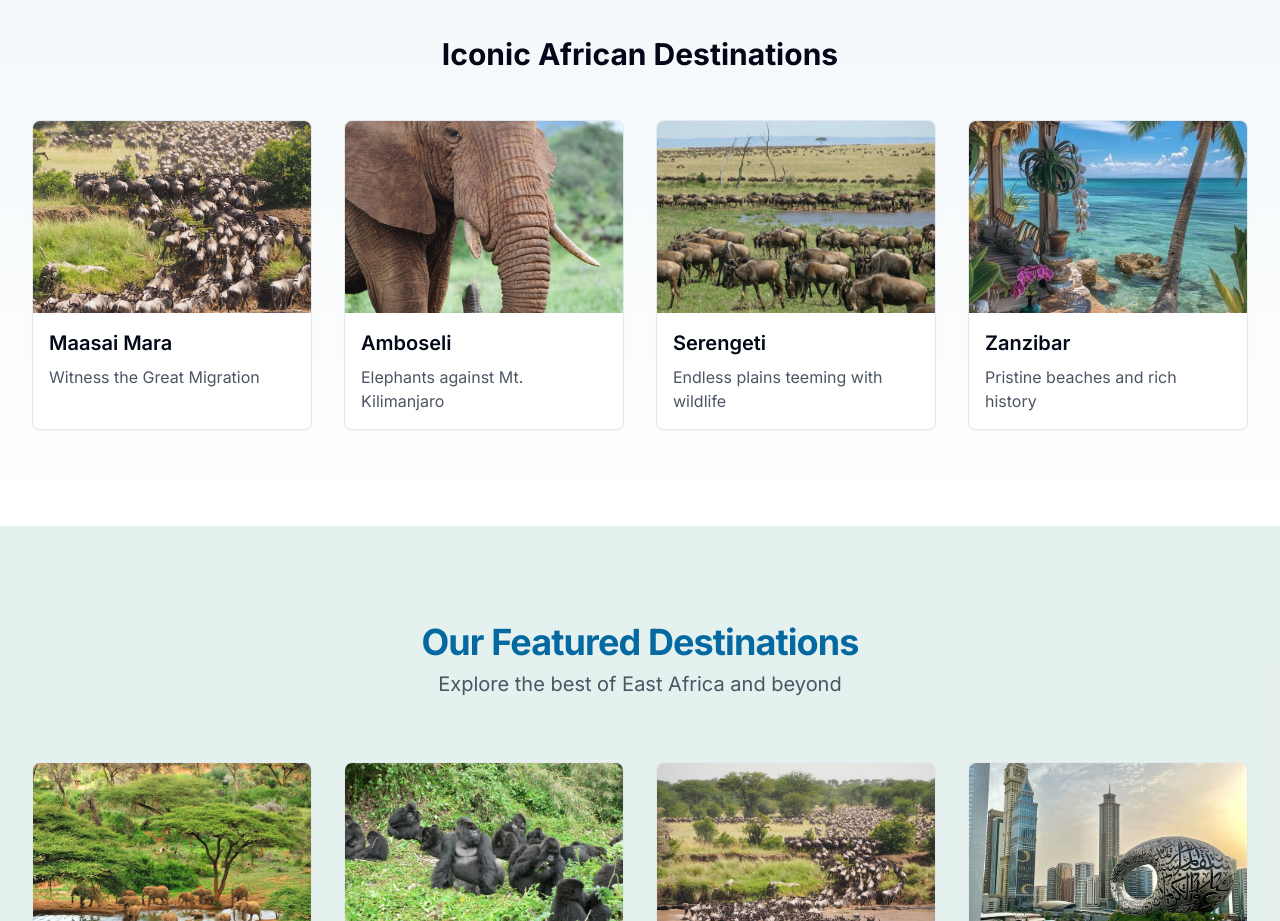
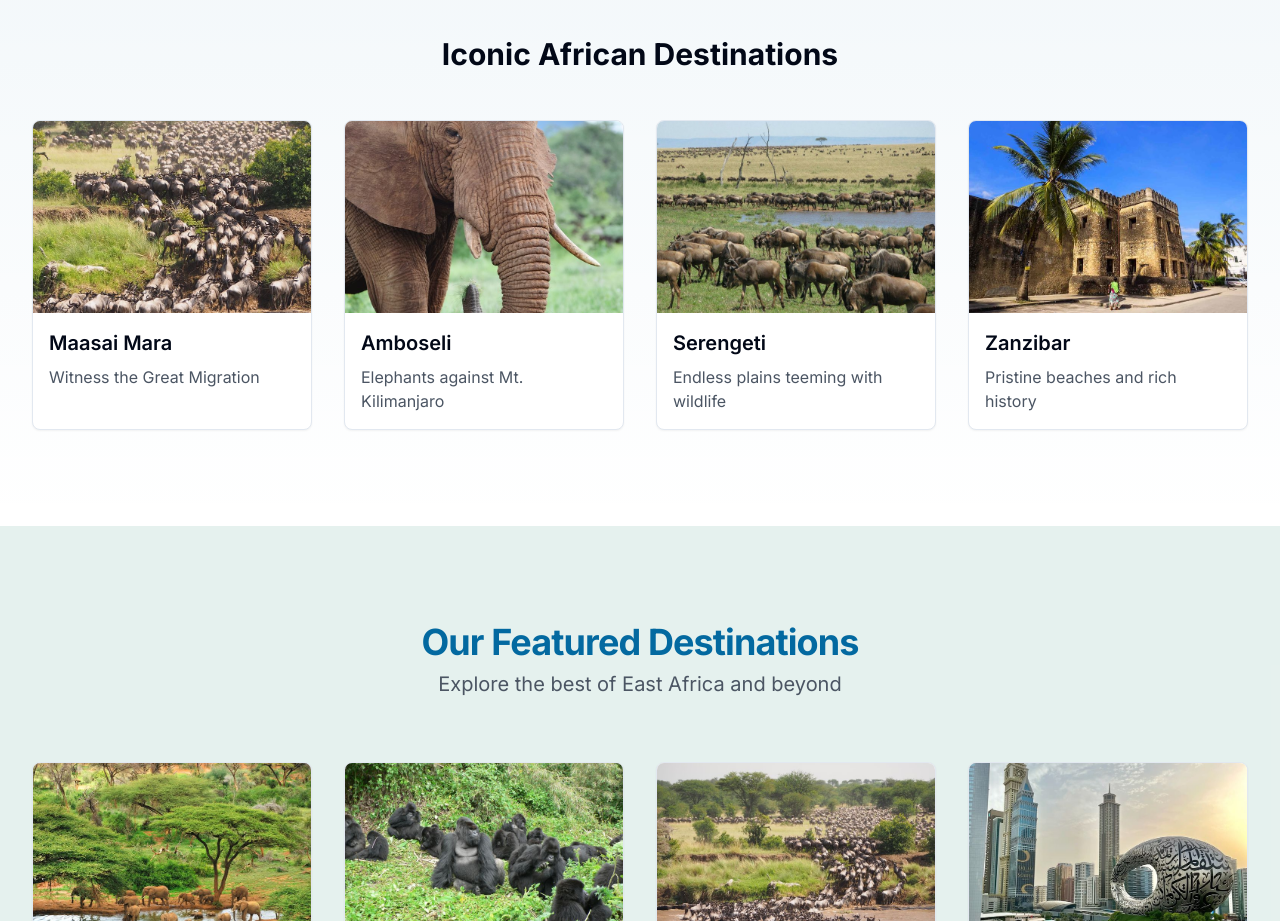
Before and after one commit to KHALEDKHLYAN/Damon_Quest_tours_limited, a Next.js app: page / in a window 1280 px wide. Shown: the part 860-1781 px from the top of the page. Built offline with nearby package versions, Linux system fonts and the light colour scheme.

Commit message:
znzibar newimage

```diff
--- a/components/key-destinations.tsx
+++ b/components/key-destinations.tsx
@@ -20,7 +20,7 @@ const destinations = [
   {
     name: "Zanzibar",
     description: "Pristine beaches and rich history",
-    image: "/images/destinations/tanzania/zanzibar.jpeg"
+    image: "/images/tours/zanzibar/Zanzibar,-Tanzania.jpeg"
   }
 ]
 
```
Also changed, not shown: public/images/tours/zanzibar/Zanzibar,-Tanzania.jpeg (added), 1 other file (tests, documents, lock files or other folders).
